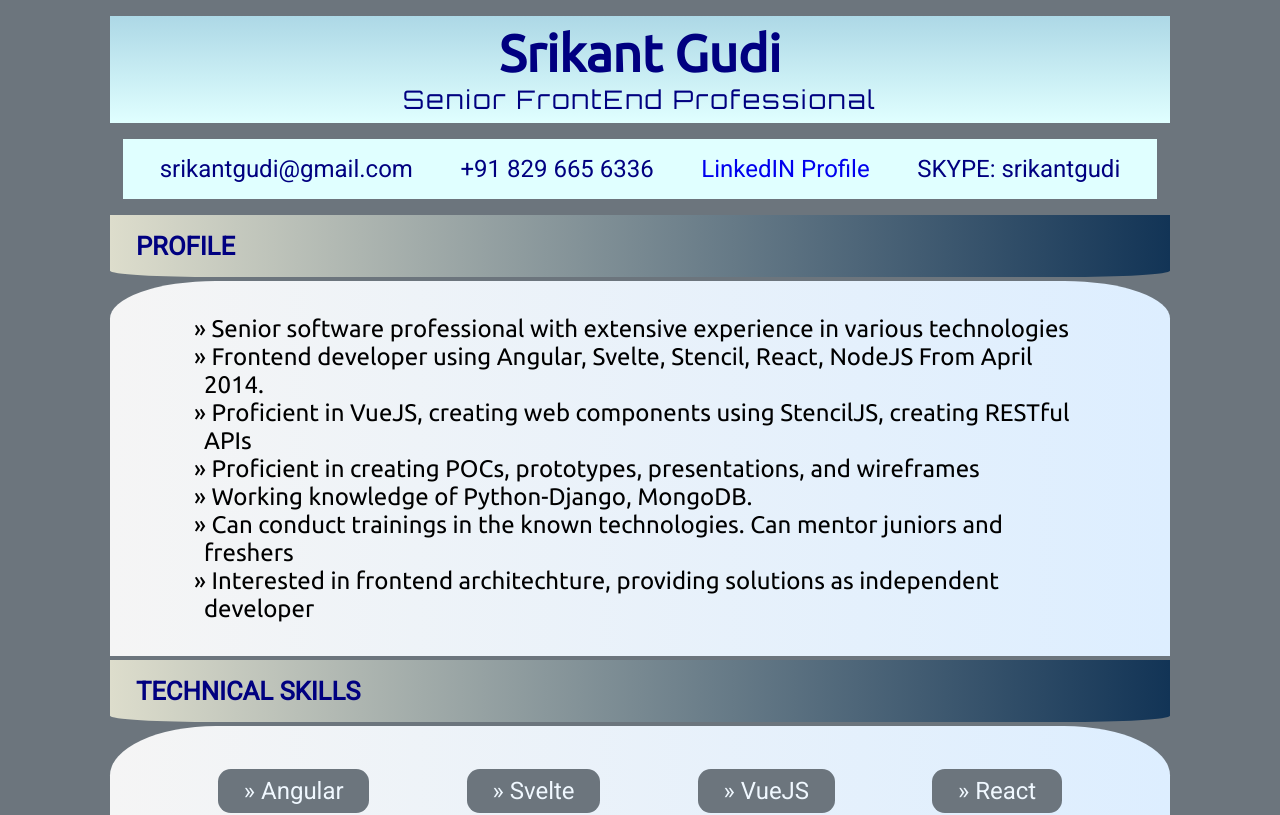
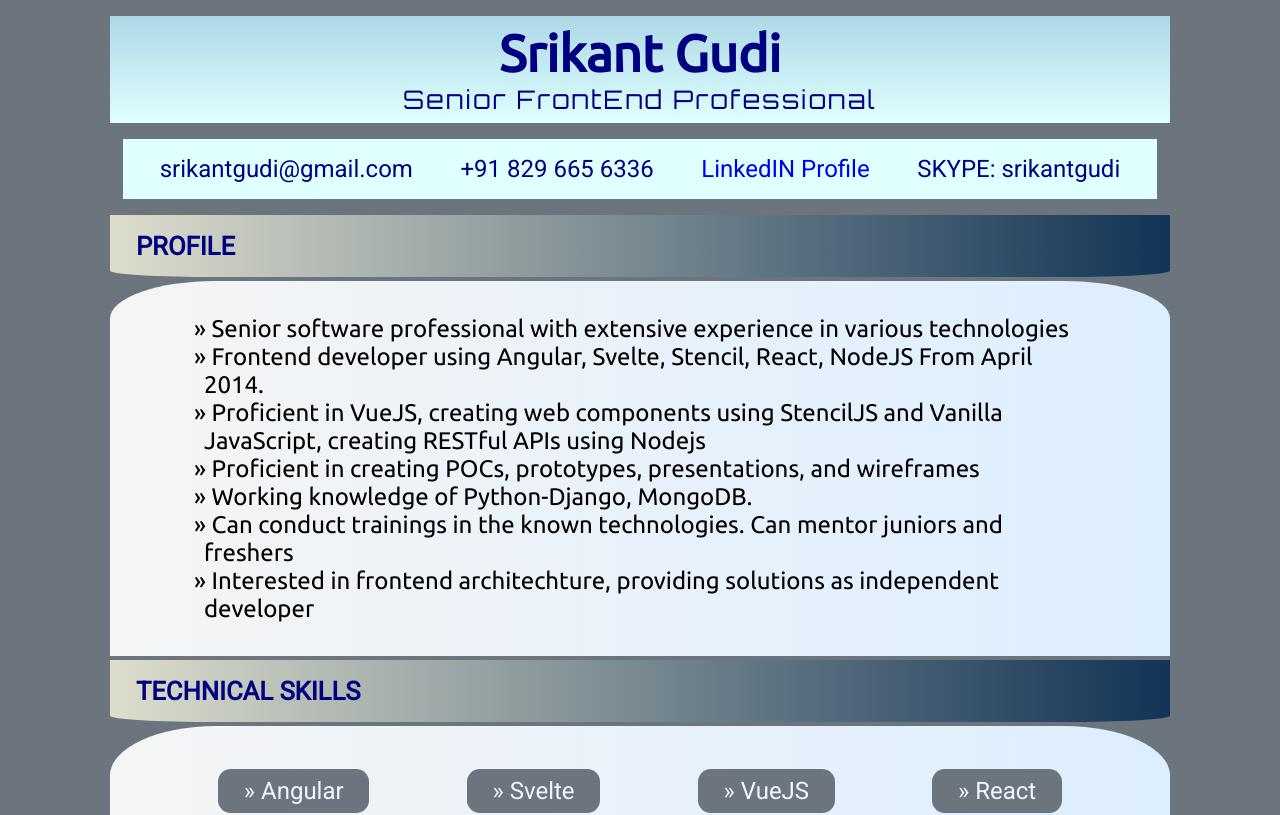
Before and after one commit to srikantgudi/srikantgudi.github.io, a Svelte app: page / in a window 1280 px wide. Shown: the top 815 px of the page. Built offline with nearby package versions, Linux system fonts and the light colour scheme; a web font is replaced by a local one.

Commit message:
Update data.js

```diff
--- a/src/data/data.js
+++ b/src/data/data.js
@@ -2,7 +2,7 @@ export const data = {
 	profile: [
 		'Senior software professional with extensive experience in various technologies',
 		'Frontend developer using Angular, Svelte, Stencil, React, NodeJS From April 2014.',
-		'Proficient in VueJS, creating web components using StencilJS, creating RESTful APIs',
+		'Proficient in VueJS, creating web components using StencilJS and Vanilla JavaScript, creating RESTful APIs using Nodejs',
 		'Proficient in creating POCs, prototypes, presentations, and wireframes',
 		'Working knowledge of Python-Django, MongoDB.',
 		'Can conduct trainings in the known technologies. Can mentor juniors and freshers',
```
